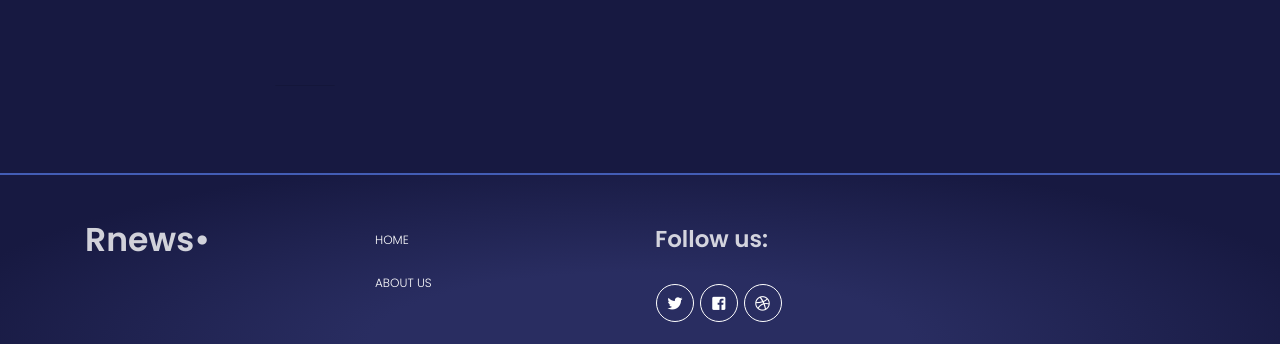
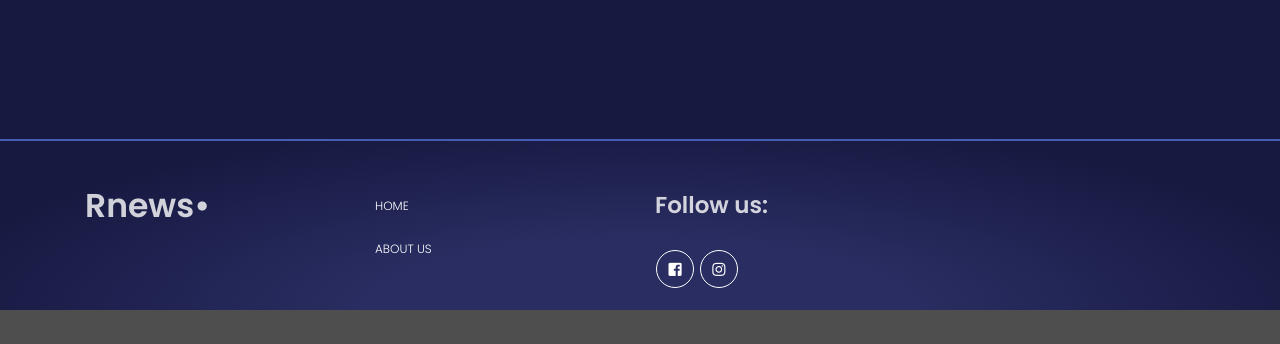
Before and after one commit to nothoriqqo/Berita, a Django app: template templates/front/index.html in a window 1280 px wide. Shown: the part 801-1145 px from the top of the page. After the commit the page ends 1111 px from the top, so only its background shows below. Run offline with Django 4.2, Linux system fonts and the light colour scheme; the template is opened without the code that fills it, so the values that code supplies are empty; some libraries are stand-ins or nearby versions.

Commit message:
update codingan

```diff
--- a/projectku/views.py
+++ b/projectku/views.py
@@ -8,7 +8,7 @@ from django.http import HttpResponse
 
 
 
-from blog.models import Artikel
+from blog.models import Artikel, Berita
 
 
 def index(request):
@@ -16,6 +16,7 @@ def index(request):
     kategori_berita = requests.get(url_berita)
     data_kategori_berita = kategori_berita.json()
     api_kategori_berita = data_kategori_berita['articles']
+
 
 
 
--- a/templates/front/base.html
+++ b/templates/front/base.html
@@ -26,7 +26,7 @@
    <nav class="navbar navbar-expand-lg  fixed-top navbar-transparent " color-on-scroll="300">
      <div class="container">
        <div class="navbar-translate">
-         <a class="navbar-brand" href="https://demos.creative-tim.com/blk-design-system-pro/index.html" rel="tooltip" title="Designed and Coded by Creative Tim" data-placement="bottom" target="_blank">
+         <a class="navbar-brand" href="{% url 'index' %}" rel="tooltip" title="HOME" data-placement="bottom" >
            <span>RNEWS</span>
          </a>
          <button class="navbar-toggler" type="button" data-toggle="collapse" data-target="#navigation" aria-controls="navigation-index" aria-expanded="false" aria-label="Toggle navigation">
@@ -74,7 +74,7 @@
             <form method="GET" action="{% url 'index' %}">
             <input type="text" value="" class="form-control" name="search" placeholder="Search...">
           </form>
-            <div class="input-group-append">
+
 
            <!-- <li class="nav-item">
                      <a class="nav-link" rel="tooltip" title="Follow us on Twitter" data-placement="bottom" href="https://twitter.com/CreativeTim" target="_blank">
@@ -187,5 +187,4 @@
        });
    </script>
  </body>
-
  </html>
--- a/templates/front/index.html
+++ b/templates/front/index.html
@@ -57,15 +57,7 @@
             <div class="row">
               <div class="col-md-10">
 
-              <hr />
 
-
-
-
-                      </div>
-                    </div>
-                  </div>
-                </div>
               </div>
             </div>
           </div>
@@ -97,18 +89,13 @@
           <div class="col-md-3">
             <h3 class="title">Follow us:</h3>
             <div class="btn-wrapper profile text-left">
-              <a target="_blank" href="https://twitter.com/creativetim" class="btn btn-icon btn-neutral btn-round btn-simple" data-toggle="tooltip" data-original-title="Follow us">
-                <i class="fab fa-twitter"></i>
-              </a>
-              <a target="_blank" href="https://www.facebook.com/creativetim" class="btn btn-icon btn-neutral btn-round btn-simple" data-toggle="tooltip" data-original-title="Like us">
+              <a target="_blank" href="https://www.facebook.com/andrabagaz.aditiya/" class="btn btn-icon btn-neutral btn-round btn-simple" data-toggle="tooltip" data-original-title="Facebook">
                 <i class="fab fa-facebook-square"></i>
               </a>
-              <a target="_blank" href="https://dribbble.com/creativetim" class="btn btn-icon btn-neutral  btn-round btn-simple" data-toggle="tooltip" data-original-title="Follow us">
-                <i class="fab fa-dribbble"></i>
+              <a target="_blank" href="https://www.instagram.com/thrq_____/" class="btn btn-icon btn-neutral  btn-round btn-simple" data-toggle="tooltip" data-original-title="Instagram">
+                <i class="fab fa-instagram"></i>
               </a>
-            </div>
-          </div>
-        </div>
+
       </div>
     </footer>
   </div>
```
